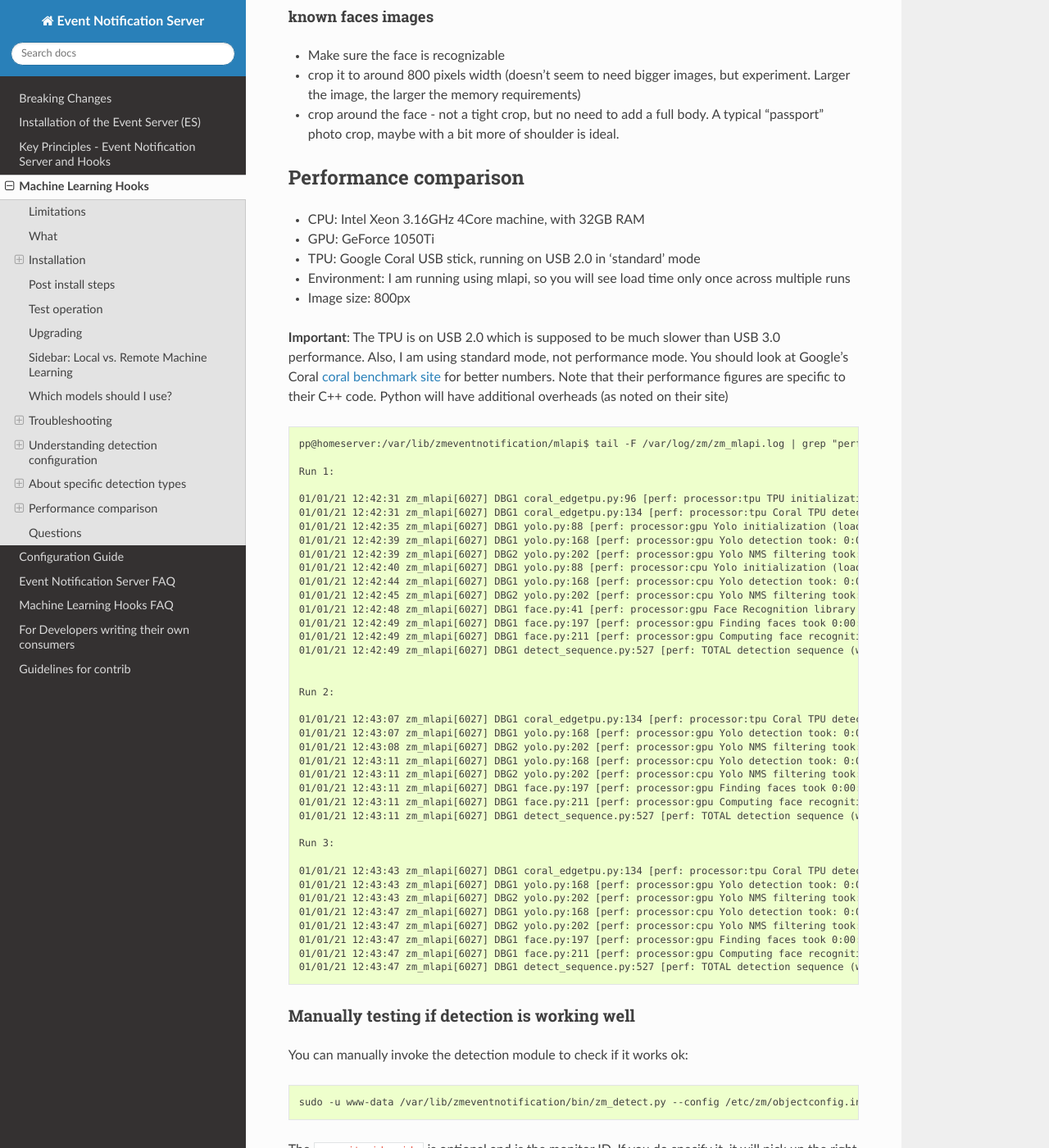
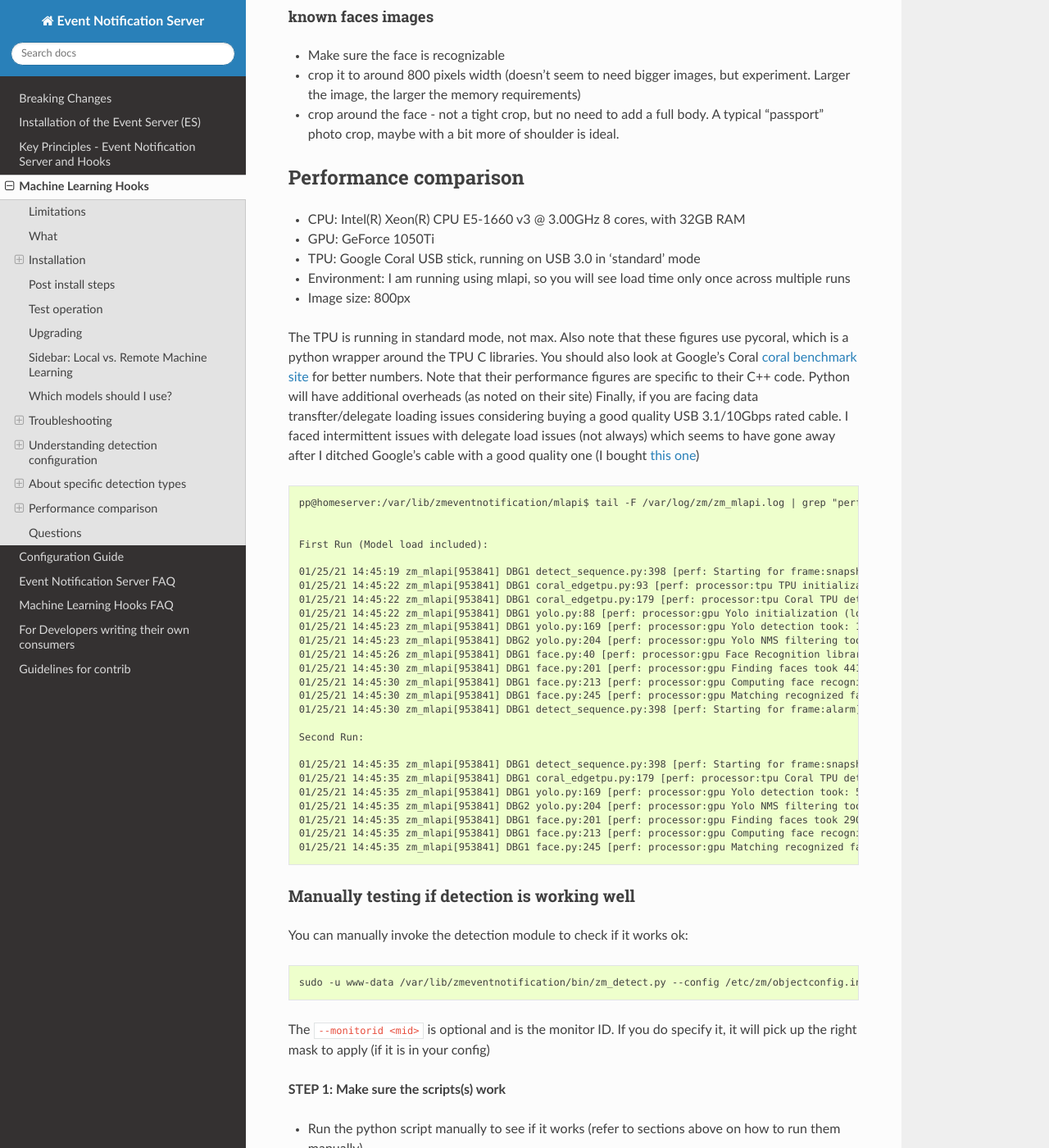
Before and after one commit to ZoneMinder/zmeventnotification, a Sphinx documentation site: the page built from docs/guides/hooks.rst, in a window 1280 px wide and 1400 px high, scrolled down 13533 px. Shown: the whole window at 82% size. Built offline with Sphinx 7.4.7 and the Read the Docs theme 2.0.0, drawn with Linux system fonts in a browser that asks for light colours.

Commit message:
updated perf specs

```diff
--- a/docs/guides/hooks.rst
+++ b/docs/guides/hooks.rst
@@ -659,59 +659,49 @@ known faces images
 Performance comparison
 ~~~~~~~~~~~~~~~~~~~~~~~
 
-* CPU:  Intel Xeon 3.16GHz 4Core machine, with 32GB RAM
+* CPU: Intel(R) Xeon(R) CPU E5-1660 v3 @ 3.00GHz 8 cores, with 32GB RAM
 * GPU: GeForce 1050Ti
-* TPU: Google Coral USB stick, running on USB 2.0 in 'standard' mode
+* TPU: Google Coral USB stick, running on USB 3.0 in 'standard' mode
 * Environment: I am running using mlapi, so you will see load time only once across multiple runs
 * Image size: 800px
 
-**Important**: The TPU is on USB 2.0 which is supposed to be much slower than USB 3.0
-performance. Also, I am using standard mode, not performance mode. You should look at
-Google's Coral `coral benchmark site <https://coral.ai/docs/edgetpu/benchmarks/>`__ for better numbers.
+The TPU is running in standard mode, not max. Also note that these figures use pycoral, which is a python
+wrapper around the TPU C libraries.
+You should also look at  Google's Coral `coral benchmark site <https://coral.ai/docs/edgetpu/benchmarks/>`__ for better numbers.
 Note that their performance figures are specific to their C++ code. Python will have
 additional overheads (as noted on their site)
+Finally, if you are facing data transfter/delegate loading issues considering buying a good quality USB 3.1/10Gbps rated
+cable. I faced intermittent issues with delegate load issues (not always) which seems to have gone away after I ditched
+Google's cable with a good quality one (I bought `this one <https://www.amazon.com/Anker-Powerline-Certified-Samsung-MacBook/dp/B07213D35X/ref=sr_1_4?dchild=1&keywords=usb+3.1+anker+usb+c&qid=1611410490&sr=8-4>`__)
 
 ::
 
    pp@homeserver:/var/lib/zmeventnotification/mlapi$ tail -F /var/log/zm/zm_mlapi.log | grep "perf:"
 
-   Run 1:
 
-   01/01/21 12:42:31 zm_mlapi[6027] DBG1 coral_edgetpu.py:96 [perf: processor:tpu TPU initialization (loading /var/lib/zmeventnotification/models/coral_edgetpu/ssd_mobilenet_v2_coco_quant_postprocess_edgetpu.tflite from disk) took: 0:00:03.250662]
-   01/01/21 12:42:31 zm_mlapi[6027] DBG1 coral_edgetpu.py:134 [perf: processor:tpu Coral TPU detection took: 0:00:00.250596]
-   01/01/21 12:42:35 zm_mlapi[6027] DBG1 yolo.py:88 [perf: processor:gpu Yolo initialization (loading /var/lib/zmeventnotification/models/yolov4/yolov4.weights model from disk) took: 0:00:03.498097]
-   01/01/21 12:42:39 zm_mlapi[6027] DBG1 yolo.py:168 [perf: processor:gpu Yolo detection took: 0:00:03.862689 milliseconds]
-   01/01/21 12:42:39 zm_mlapi[6027] DBG2 yolo.py:202 [perf: processor:gpu Yolo NMS filtering took: 0:00:00.003819]
-   01/01/21 12:42:40 zm_mlapi[6027] DBG1 yolo.py:88 [perf: processor:cpu Yolo initialization (loading /var/lib/zmeventnotification/models/yolov4/yolov4.weights model from disk) took: 0:00:00.407074]
-   01/01/21 12:42:44 zm_mlapi[6027] DBG1 yolo.py:168 [perf: processor:cpu Yolo detection took: 0:00:04.774685 milliseconds]
-   01/01/21 12:42:45 zm_mlapi[6027] DBG2 yolo.py:202 [perf: processor:cpu Yolo NMS filtering took: 0:00:00.002026]
-   01/01/21 12:42:48 zm_mlapi[6027] DBG1 face.py:41 [perf: processor:gpu Face Recognition library load time took: 0:00:00.000002 ]
-   01/01/21 12:42:49 zm_mlapi[6027] DBG1 face.py:197 [perf: processor:gpu Finding faces took 0:00:00.414187]
-   01/01/21 12:42:49 zm_mlapi[6027] DBG1 face.py:211 [perf: processor:gpu Computing face recognition distances took 0:00:00.002096]
-   01/01/21 12:42:49 zm_mlapi[6027] DBG1 detect_sequence.py:527 [perf: TOTAL detection sequence (with image loads) took: 0:00:21.112358  to process 176878]
+   First Run (Model load included):
 
+   01/25/21 14:45:19 zm_mlapi[953841] DBG1 detect_sequence.py:398 [perf: Starting for frame:snapshot]
+   01/25/21 14:45:22 zm_mlapi[953841] DBG1 coral_edgetpu.py:93 [perf: processor:tpu TPU initialization (loading /var/lib/zmeventnotification/models/coral_edgetpu/ssdlite_mobiledet_coco_qat_postprocess_edgetpu.tflite from disk) took: 3086.99 ms]
+   01/25/21 14:45:22 zm_mlapi[953841] DBG1 coral_edgetpu.py:179 [perf: processor:tpu Coral TPU detection took: 39.30 ms]
+   01/25/21 14:45:22 zm_mlapi[953841] DBG1 yolo.py:88 [perf: processor:gpu Yolo initialization (loading /var/lib/zmeventnotification/models/yolov4/yolov4.weights model from disk) took: 182.36 ms]
+   01/25/21 14:45:23 zm_mlapi[953841] DBG1 yolo.py:169 [perf: processor:gpu Yolo detection took: 1249.93 ms]
+   01/25/21 14:45:23 zm_mlapi[953841] DBG2 yolo.py:204 [perf: processor:gpu Yolo NMS filtering took: 0.68 ms]
+   01/25/21 14:45:26 zm_mlapi[953841] DBG1 face.py:40 [perf: processor:gpu Face Recognition library load time took: 0.00 ms ]
+   01/25/21 14:45:30 zm_mlapi[953841] DBG1 face.py:201 [perf: processor:gpu Finding faces took 4418.08 ms]
+   01/25/21 14:45:30 zm_mlapi[953841] DBG1 face.py:213 [perf: processor:gpu Computing face recognition distances took 80.49 ms]
+   01/25/21 14:45:30 zm_mlapi[953841] DBG1 face.py:245 [perf: processor:gpu Matching recognized faces to known faces took 3.13 ms]
+   01/25/21 14:45:30 zm_mlapi[953841] DBG1 detect_sequence.py:398 [perf: Starting for frame:alarm]
 
-   Run 2:
+   Second Run:
 
-   01/01/21 12:43:07 zm_mlapi[6027] DBG1 coral_edgetpu.py:134 [perf: processor:tpu Coral TPU detection took: 0:00:00.046969]
-   01/01/21 12:43:07 zm_mlapi[6027] DBG1 yolo.py:168 [perf: processor:gpu Yolo detection took: 0:00:00.085079 milliseconds]
-   01/01/21 12:43:08 zm_mlapi[6027] DBG2 yolo.py:202 [perf: processor:gpu Yolo NMS filtering took: 0:00:00.001703]
-   01/01/21 12:43:11 zm_mlapi[6027] DBG1 yolo.py:168 [perf: processor:cpu Yolo detection took: 0:00:03.167498 milliseconds]
-   01/01/21 12:43:11 zm_mlapi[6027] DBG2 yolo.py:202 [perf: processor:cpu Yolo NMS filtering took: 0:00:00.003395]
-   01/01/21 12:43:11 zm_mlapi[6027] DBG1 face.py:197 [perf: processor:gpu Finding faces took 0:00:00.232146]
-   01/01/21 12:43:11 zm_mlapi[6027] DBG1 face.py:211 [perf: processor:gpu Computing face recognition distances took 0:00:00.002241]
-   01/01/21 12:43:11 zm_mlapi[6027] DBG1 detect_sequence.py:527 [perf: TOTAL detection sequence (with image loads) took: 0:00:04.683837  to process 176878]
-
-   Run 3:
-
-   01/01/21 12:43:43 zm_mlapi[6027] DBG1 coral_edgetpu.py:134 [perf: processor:tpu Coral TPU detection took: 0:00:00.052399]
-   01/01/21 12:43:43 zm_mlapi[6027] DBG1 yolo.py:168 [perf: processor:gpu Yolo detection took: 0:00:00.071308 milliseconds]
-   01/01/21 12:43:43 zm_mlapi[6027] DBG2 yolo.py:202 [perf: processor:gpu Yolo NMS filtering took: 0:00:00.002627]
-   01/01/21 12:43:47 zm_mlapi[6027] DBG1 yolo.py:168 [perf: processor:cpu Yolo detection took: 0:00:03.228092 milliseconds]
-   01/01/21 12:43:47 zm_mlapi[6027] DBG2 yolo.py:202 [perf: processor:cpu Yolo NMS filtering took: 0:00:00.004108]
-   01/01/21 12:43:47 zm_mlapi[6027] DBG1 face.py:197 [perf: processor:gpu Finding faces took 0:00:00.180780]
-   01/01/21 12:43:47 zm_mlapi[6027] DBG1 face.py:211 [perf: processor:gpu Computing face recognition distances took 0:00:00.002052]
-   01/01/21 12:43:47 zm_mlapi[6027] DBG1 detect_sequence.py:527 [perf: TOTAL detection sequence (with image loads) took: 0:00:04.765593  to process 176878]
+   01/25/21 14:45:35 zm_mlapi[953841] DBG1 detect_sequence.py:398 [perf: Starting for frame:snapshot]
+   01/25/21 14:45:35 zm_mlapi[953841] DBG1 coral_edgetpu.py:179 [perf: processor:tpu Coral TPU detection took: 24.66 ms]
+   01/25/21 14:45:35 zm_mlapi[953841] DBG1 yolo.py:169 [perf: processor:gpu Yolo detection took: 58.06 ms]
+   01/25/21 14:45:35 zm_mlapi[953841] DBG2 yolo.py:204 [perf: processor:gpu Yolo NMS filtering took: 1.35 ms]
+   01/25/21 14:45:35 zm_mlapi[953841] DBG1 face.py:201 [perf: processor:gpu Finding faces took 290.92 ms]
+   01/25/21 14:45:35 zm_mlapi[953841] DBG1 face.py:213 [perf: processor:gpu Computing face recognition distances took 14.51 ms]
+   01/25/21 14:45:35 zm_mlapi[953841] DBG1 face.py:245 [perf: processor:gpu Matching recognized faces to known faces took 2.23 ms]
 
 
 Manually testing if detection is working well
```
